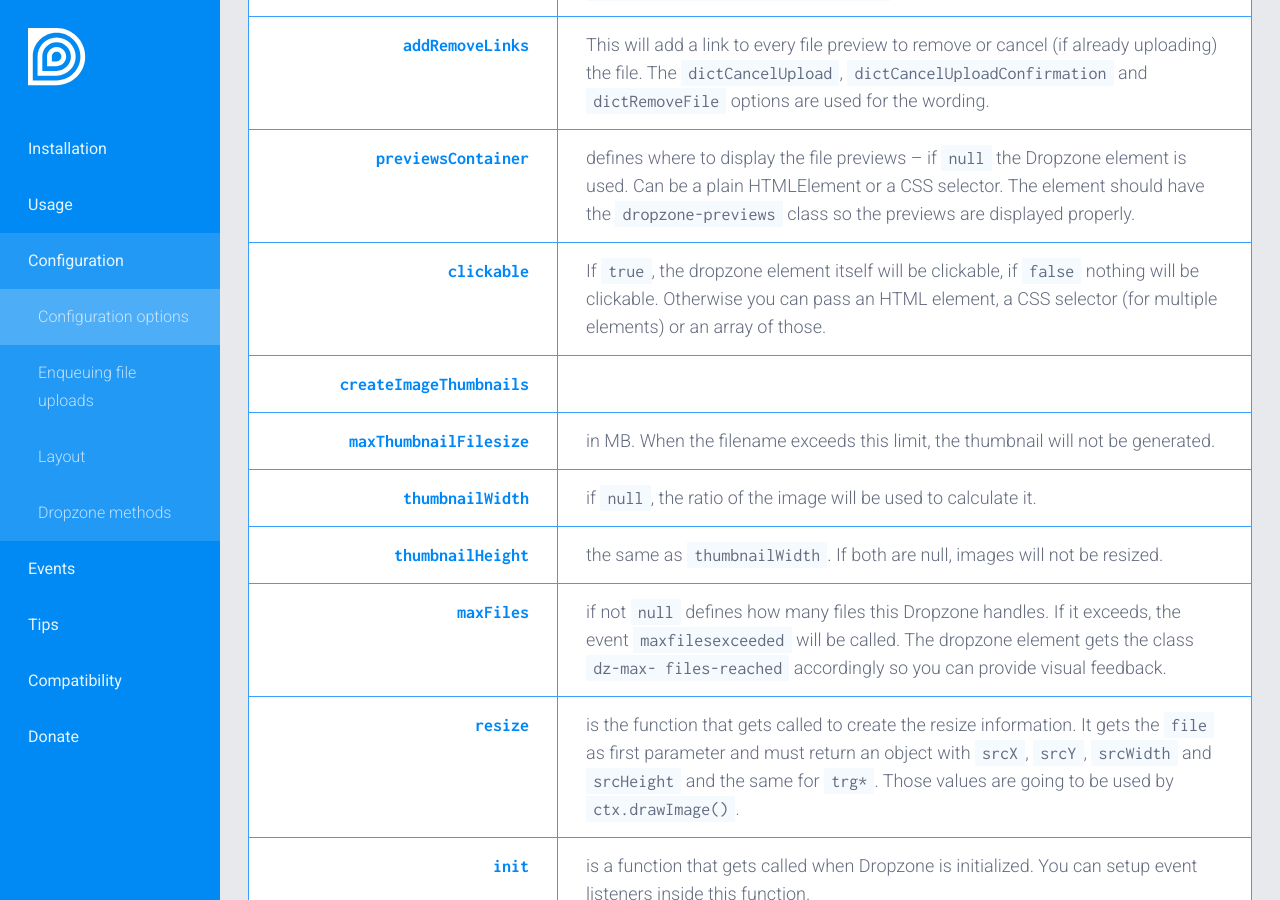
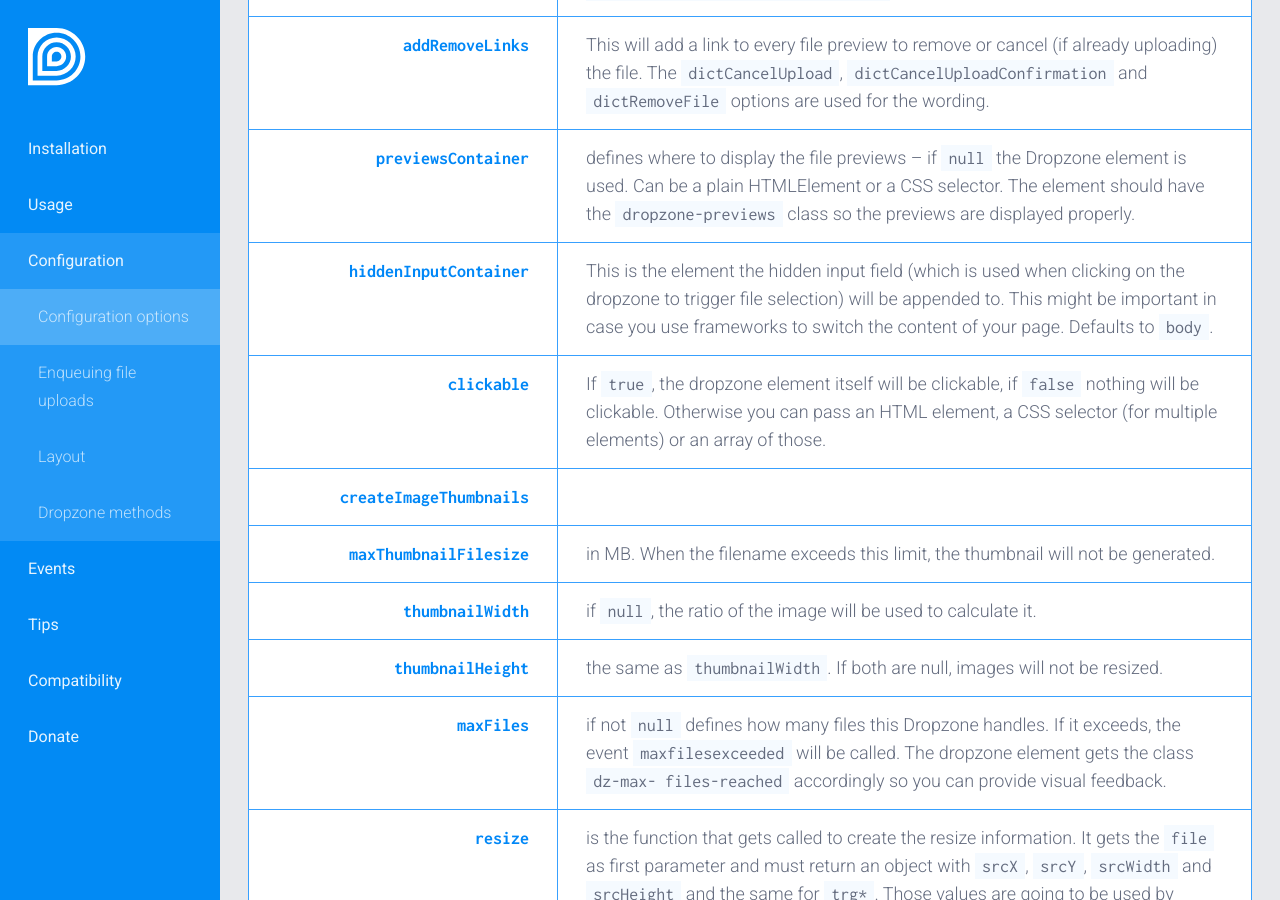
Before and after one commit to dropzone/dropzone, a Jekyll site: the page built from index.md, in a window 1280 px wide and 900 px high, scrolled down 10236 px. Built offline with Jekyll 4.4.1, drawn with Linux system fonts in a browser that asks for light colours; comment, search, counter and statistics services are not loaded; some of the changed text lies outside the part shown.

Commit message:
Add thumbnail info and hiddenInputContainer option

```diff
--- a/_includes/configuration-options.html
+++ b/_includes/configuration-options.html
@@ -99,6 +99,16 @@
         Dropzone element is used. Can be a plain HTMLElement or a CSS
         selector. The element should have the <code>dropzone-previews</code> class so
         the previews are displayed properly.
+      </td>
+
+    </tr><tr id="config-hiddenInputContainer">
+
+      <td><a href="#config-hiddenInputContainer"><code>hiddenInputContainer</code></a></td>
+      <td>
+        This is the element the hidden input field (which is used when clicking on the
+        dropzone to trigger file selection) will be appended to. This might
+        be important in case you use frameworks to switch the content of your page.
+        Defaults to <code>body</code>.
       </td>
 
     </tr><tr id="config-clickable">
--- a/index.md
+++ b/index.md
@@ -395,7 +395,18 @@
 };
 {% endhighlight %}
 
+* * *
 
+If you want Dropzone to download a file from your server and display it,
+you can use
+
+{% highlight js %}
+// callback and crossOrigin are optional
+myDropzone.createThumbnailFromUrl(file, imageUrl, callback, crossOrigin);
+{% endhighlight %}
+
+See the FAQ on [How to show files stored on server](https://github.com/enyo/dropzone/wiki/FAQ#how-to-show-files-already-stored-on-server)
+ for more information.
 
 
 </section>
```
